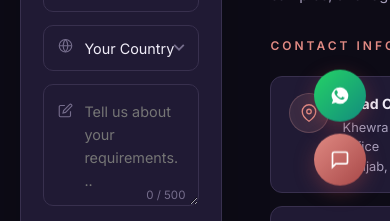
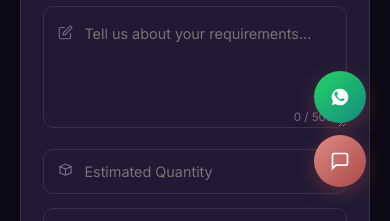
Before and after one commit to ShahbazAli206/Al_Syedi_Salt, a Next.js app in the folder client/: page /contact in a window 390 px wide. Shown: the part 623-844 px from the top of the page. Built offline with nearby package versions, Linux system fonts and the light colour scheme.

Commit message:
Updates on 02-55-28 01-06-2026

```diff
--- a/client/app/globals.css
+++ b/client/app/globals.css
@@ -2508,11 +2508,8 @@
 /* ---- Responsive ---- */
 @media (max-width:1100px){
   .cp-page{padding-top:6rem}
-  .cp-hero-img{width:48%;height:300px}
-  .cp-header{grid-template-columns:1fr;gap:1.5rem;margin-bottom:2rem;
-    min-height:auto;align-items:start}
-  .cp-header-right{padding-top:11rem;padding-bottom:0}
-  .cp-body{grid-template-columns:1fr;gap:2rem}
+  .cp-cols{grid-template-columns:1fr;gap:2.5rem}
+  .cp-thumb{height:240px}
   .cp-trust-strip{grid-template-columns:repeat(2,1fr)}
   .cp-trust-item:nth-child(2){border-right:none}
   .cp-trust-item:nth-child(-n+2){border-bottom:1px solid var(--border)}
@@ -2523,7 +2520,7 @@
   .cp-form-card{padding:1.75rem 1.4rem}
   .cform-row{grid-template-columns:1fr}
   .cp-info-grid{grid-template-columns:1fr}
-  .cp-hero-img{width:100%;height:240px;opacity:.5}
+  .cp-thumb{height:190px}
   .cp-promise{flex-wrap:wrap}
   .cp-trust-strip{grid-template-columns:1fr}
   .cp-trust-item{border-right:none;border-bottom:1px solid var(--border)}
```
